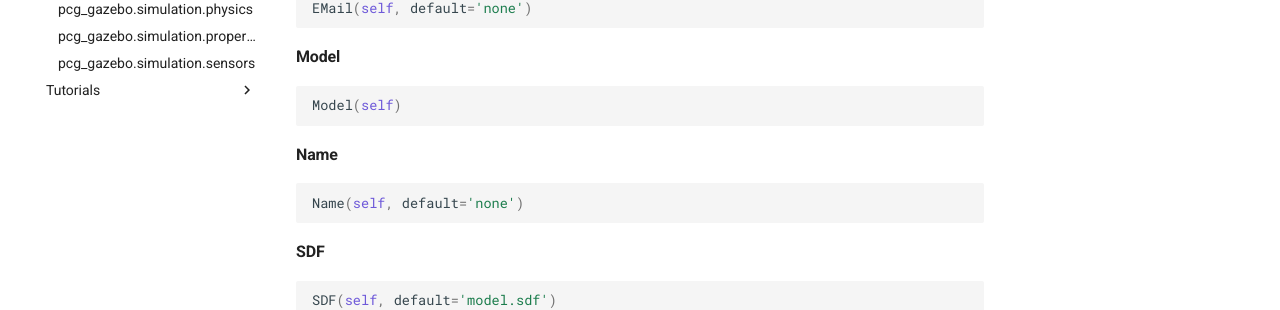
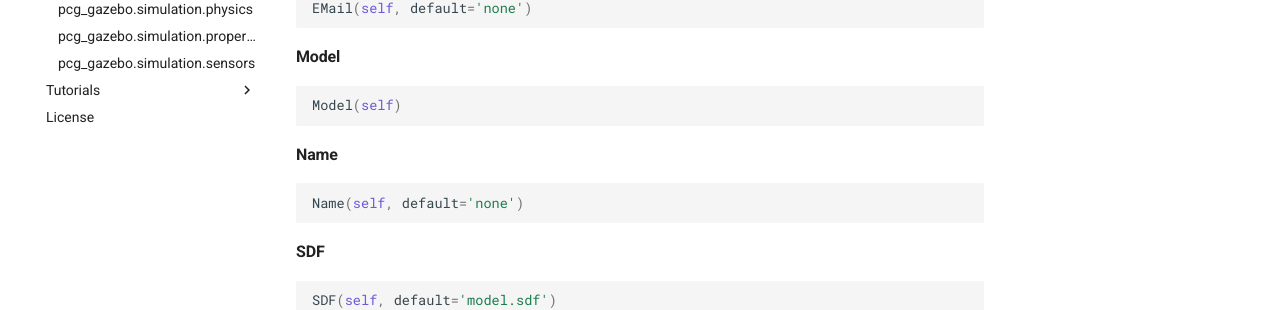
Before and after one commit to boschresearch/pcg_gazebo_pkgs, an MkDocs documentation site: the page built from docs/docs/python_api/pcg_gazebo.parsers.sdf_config.md, in a window 1280 px wide. Shown: the part 470-780 px from the top of the page. Built offline with MkDocs 1.6.1 and Material for MkDocs 9.7.7, drawn with Linux system fonts in a browser that asks for light colours.

Commit message:
Add license page to documentation
Signed-off-by: Musa Morena Marcusso Manhaes <Musa.Marcusso@de.bosch.com>

```diff
--- a/docs/mkdocs.yml
+++ b/docs/mkdocs.yml
@@ -18,8 +18,6 @@ markdown_extensions:
   - pymdownx.caret
   - pymdownx.critic
   - pymdownx.details
-  - pymdownx.emoji:
-      emoji_generator: !!python/name:pymdownx.emoji.to_svg
   - pymdownx.inlinehilite
   - pymdownx.keys
   - pymdownx.magiclink:
@@ -82,6 +80,7 @@ nav:
       - Building a model: tutorials/simulation/building_a_model.md
       - Sensors: tutorials/simulation/sensors.md
       - Meshes: tutorials/simulation/meshes.md
+  - License: license.md
 theme:
   name: 'material'
   feature:
```
